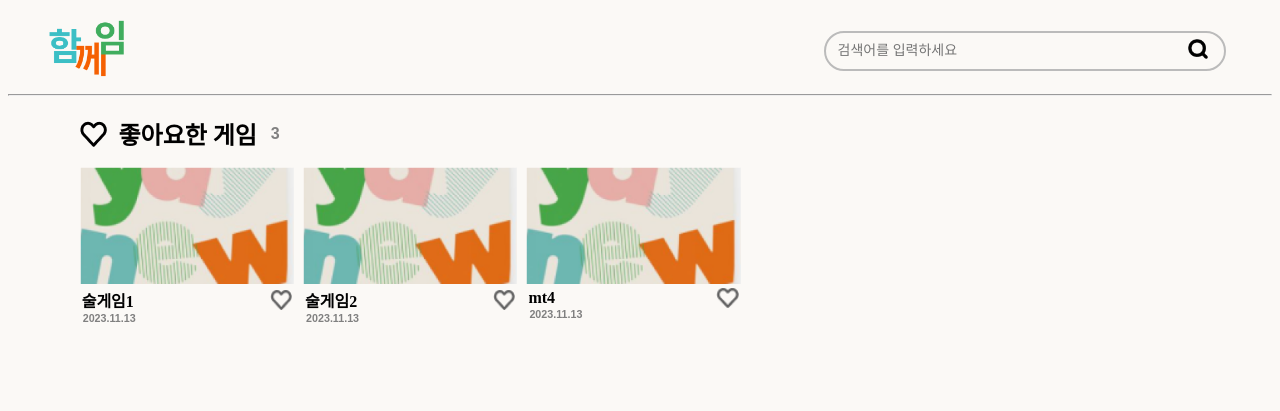
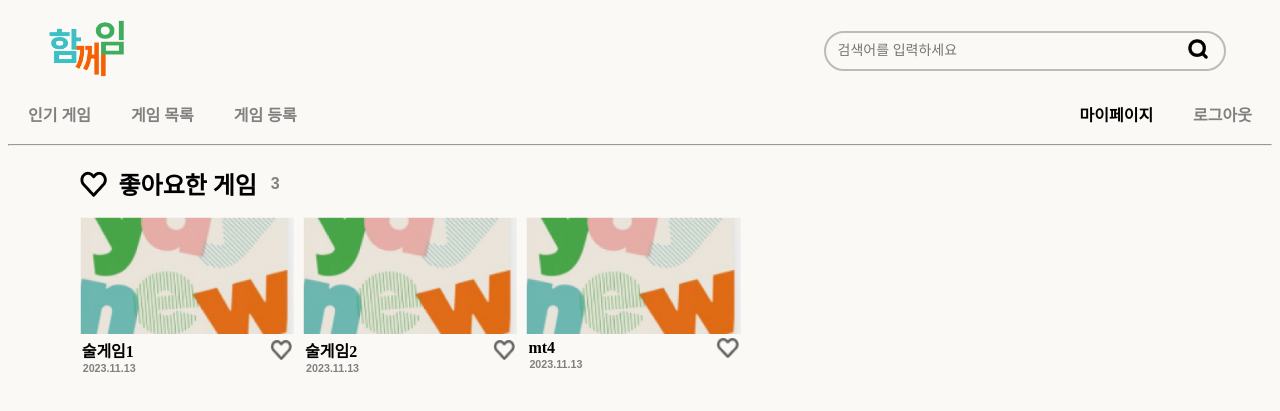
Before and after one commit to incrying/togethergames_test, a Django app: page /accounts/like_more/7/ in a window 1280 px wide. Shown: the top 411 px of the page. Run offline with Django 4.2, Linux system fonts and the light colour scheme; a user stored in the database is signed in; data comes from the database, SQL or seed files in the repository; some web fonts are replaced.

Commit message:
[12/4] 이유영 - 좋아요한 게임 nav 없어져서 수정

```diff
--- a/templates/account/like_more.html
+++ b/templates/account/like_more.html
@@ -4,7 +4,32 @@
 {% block extrahead %}
 <link rel="stylesheet" href="{% static 'css/like_more.css' %}?after" />
 {% endblock %}
+ {% block nav %}
+<nav>
+    <ul class="nav-list">
+        <li><a href="{% url 'page:main' %}">인기 게임</a></li>
+        <li><a href="{% url 'game:list' %}">게임 목록</a></li>
+        <li><a href="{% url 'game:create' %}" id="game_create" >게임 등록</a></li>
+        {# <li><a href="{% url game:mypage' %}">마이페이지</a></li> #}
+        </ul>
 
+        <ul class="nav-list">
+            {% if not user.is_authenticated %}
+            <li>
+              <a href="{% url 'account:signup' %} ">회원 가입</a>
+            </li>
+            <li>
+                <a href="{% url 'account:login' %}">로그인</a>
+            </li>
+            {% else %}
+            <li  class="bold"><a href="{% url 'page:mypage' pk=user.pk%}"><span>마이페이지</span></a></li>
+            <li>
+                <a href="{% url 'account:logout' %}"><span>로그아웃</span></a>
+            </li>
+            {% endif %}
+        </ul>
+    </nav>
+    {% endblock %}
 {% block content %}
 <!-- 최근 인기 게임 div -->
     <div class="img_wrapper">
```
